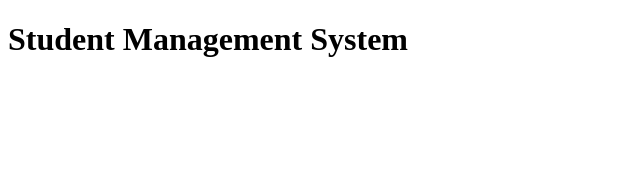
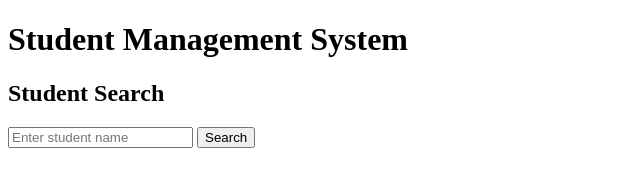
Before and after one commit to haniswikaaww-05/stdms, a plain HTML site: page index.html in a window 1280 px wide. Shown: the whole page, without its empty margins (0-640 px from the left). Drawn offline with Linux system fonts and the light colour scheme.

Commit message:
another  commit

```diff
--- a/index.html
+++ b/index.html
@@ -6,5 +6,18 @@
 </head>
 <body>
     <h1>Student Management System</h1>
+    <h2>Student Search</h2>
+<input type="text" id="searchName" placeholder="Enter student name">
+<button type="button" onclick="searchStudent()">Search</button>
+<p id="searchResult"></p>
+
+<script>
+function searchStudent() {
+    var name = document.getElementById('searchName').value.trim();
+
+    document.getElementById('searchResult').innerText =
+        name ? 'Searching for: ' + name : 'Please enter a name.';
+}
+</script>
 </body>
 </html>
```
